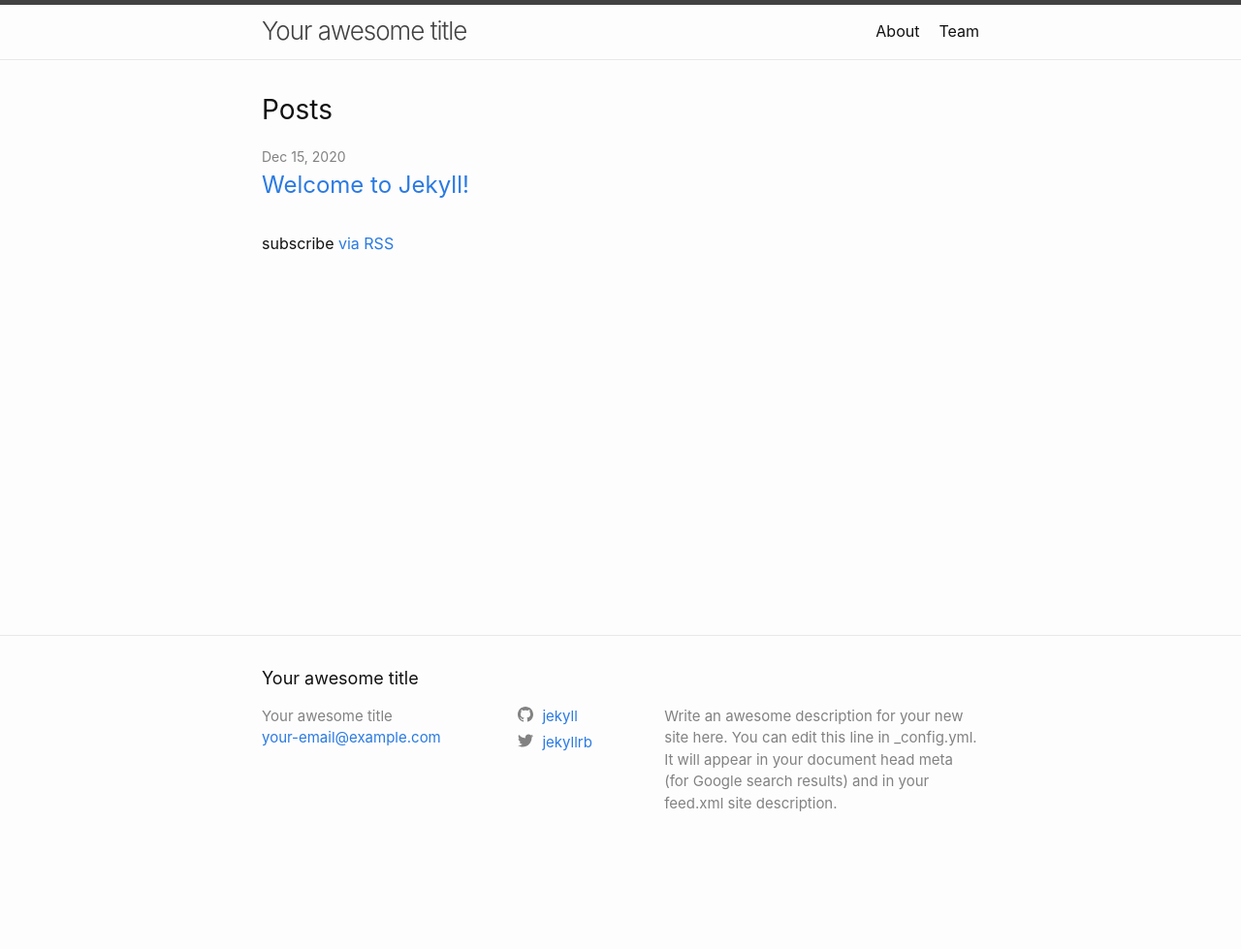
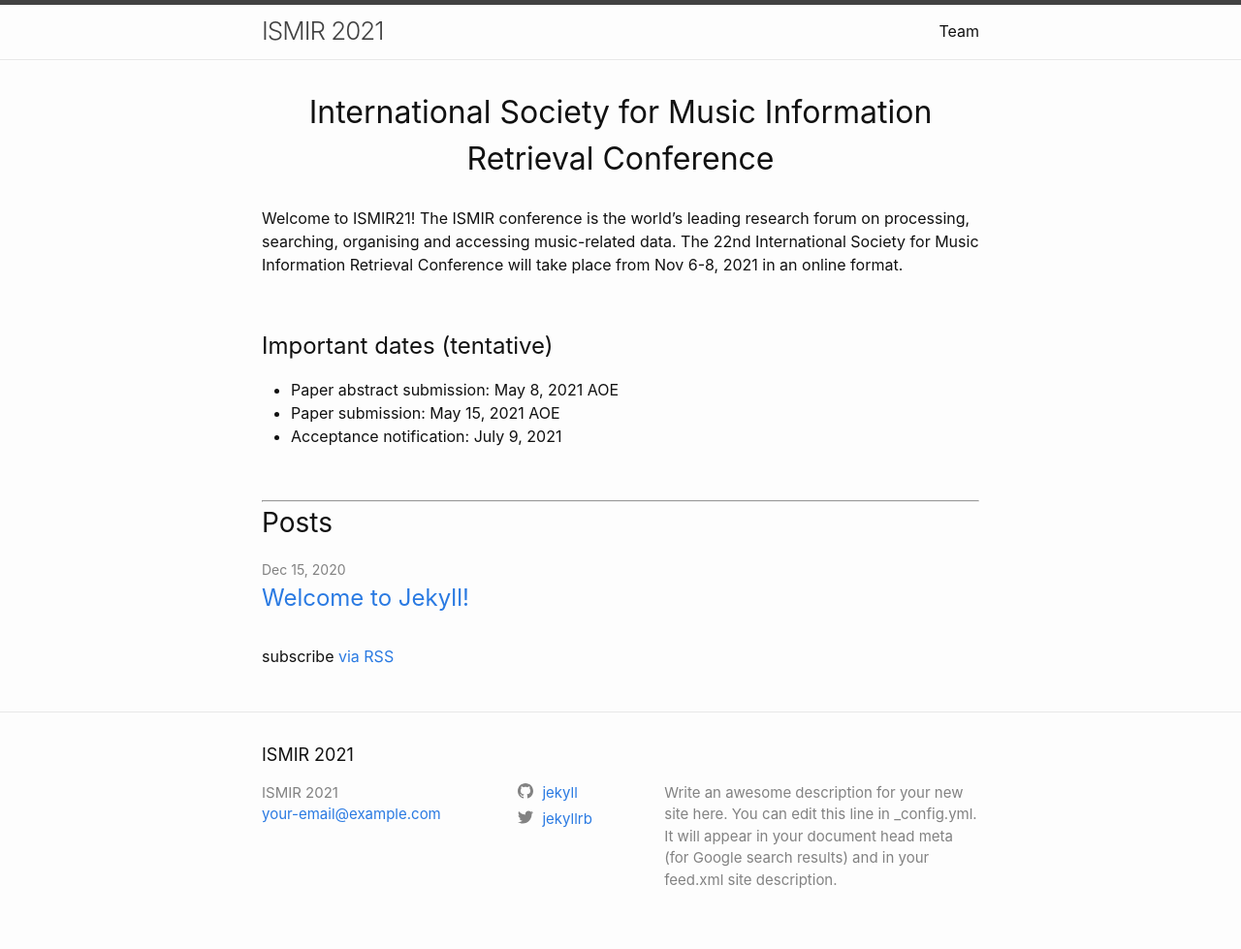
Before and after one commit to ismir2021/ismir2021.github.io, a Jekyll site: the page built from index.md, in a window 1280 px wide. Shown: the whole page at 97% size. Built offline with Jekyll 4.4.1, drawn with Linux system fonts in a browser that asks for light colours; before the commit the page ends 900 px from its top, so only the background shows below that.

Commit message:
Homepage improved. home.html customized. index.md updated.

```diff
--- a/_config.yml
+++ b/_config.yml
@@ -13,7 +13,7 @@
 # you will see them accessed via {{ site.title }}, {{ site.email }}, and so on.
 # You can create any custom variable you would like, and they will be accessible
 # in the templates via {{ site.myvariable }}.
-title: Your awesome title
+title: ISMIR 2021
 email: your-email@example.com
 description: >- # this means to ignore newlines until "baseurl:"
   Write an awesome description for your new site here. You can edit this
--- a/_layouts/home.html
+++ b/_layouts/home.html
@@ -3,9 +3,15 @@ layout: default
 ---
 
 <div class="home">
+<!--
   {%- if page.title -%}
     <h1 class="page-heading">{{ page.title }}</h1>
   {%- endif -%}
+
+  Using custom title for home page as defined below
+-->
+
+  <h1 class="page-heading" style="text-align: center; padding-bottom:10px;">International Society for Music Information Retrieval Conference</h1>
 
   {{ content }}
 
--- a/index.md
+++ b/index.md
@@ -3,4 +3,19 @@
 # To modify the layout, see https://jekyllrb.com/docs/themes/#overriding-theme-defaults
 
 layout: home
+title: ""   # This prevents the creation of a page link in the website header. Not the most elegant way.
 ---
+
+
+Welcome to ISMIR21! The ISMIR conference is the world's leading research forum on processing, searching, organising and accessing music-related data. The 22nd International Society for Music Information Retrieval Conference will take place from Nov 6-8, 2021 in an online format.
+
+<br>
+## Important dates (tentative)
+- Paper abstract submission: May 8, 2021 AOE
+- Paper submission: May 15, 2021 AOE
+- Acceptance notification: July 9, 2021
+
+
+<br>
+
+***
```
Also changed, not shown: about.md (deleted, +0 -18 lines).
